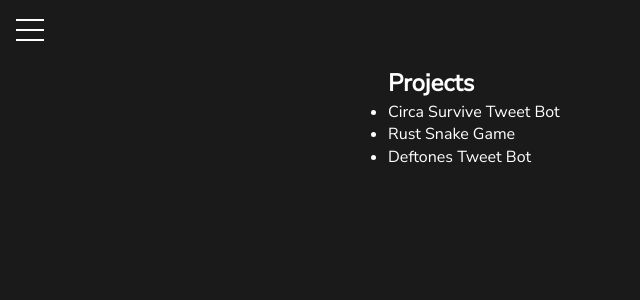
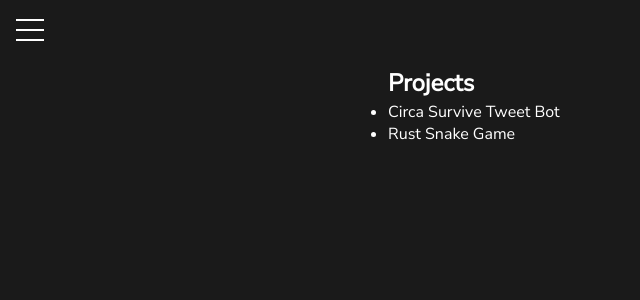
Before and after one commit to cobaltclaudia/cobaltclaudia.github.io, a Jekyll site: the page projects.html, which Jekyll copies as it is, in a window 1280 px wide. Shown: the top 300 px of the page, without its empty margins (0-640 px from the left). Built offline with Jekyll 4.4.1, drawn with Linux system fonts in a browser that asks for light colours.

Commit message:
Minor delete

```diff
--- a/projects.html
+++ b/projects.html
@@ -37,7 +37,6 @@
         <ul>
             <li><a href="projects/circasurvivebot.html">Circa Survive Tweet Bot</a></li>
             <li><a href="projects/rustSnakeGame.html">Rust Snake Game</a></li>
-            <li><a href="https://github.com/cobaltclaudia/deftonesbot">Deftones Tweet Bot</a></li>
         </ul>
     </div>
 </header>
```
